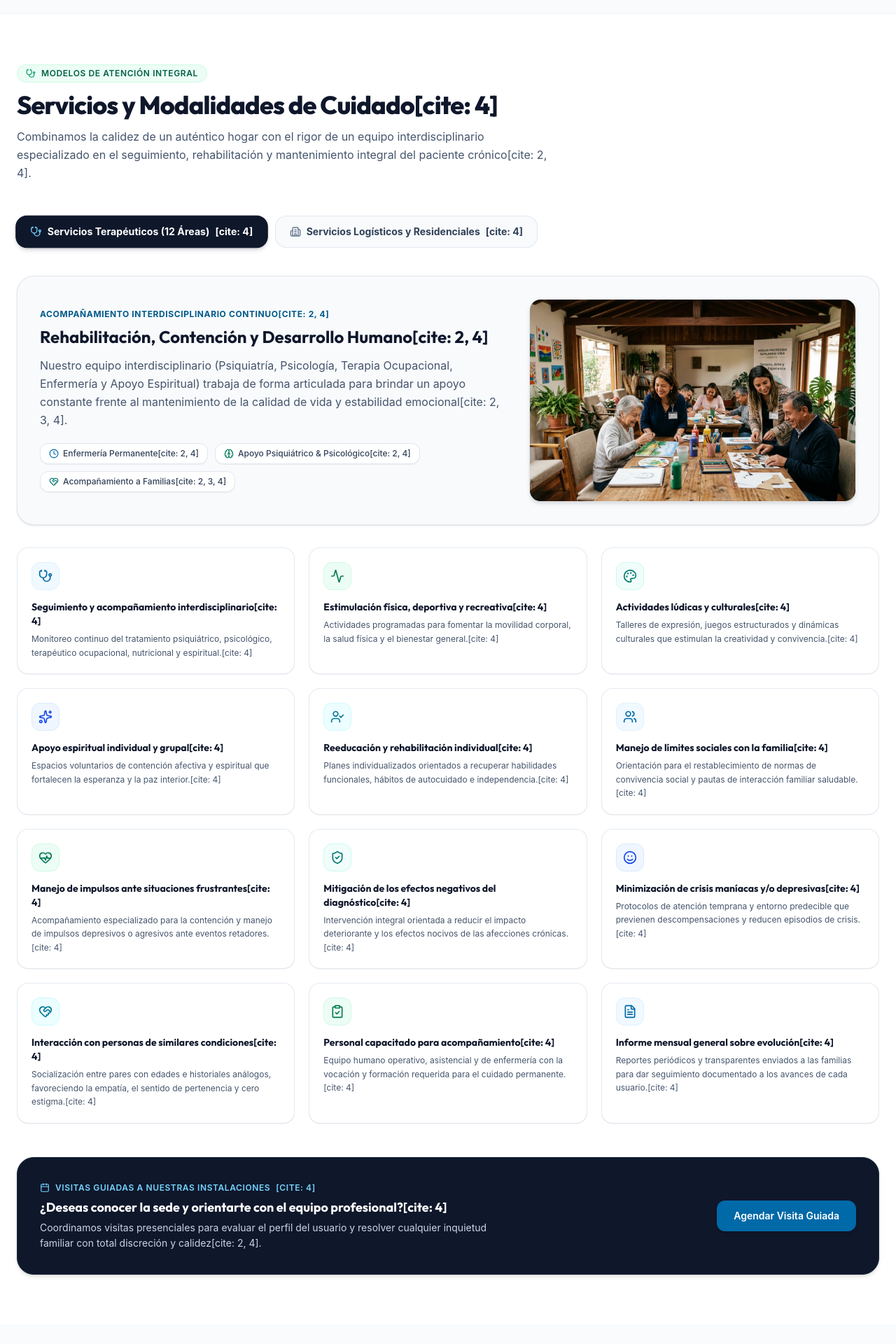
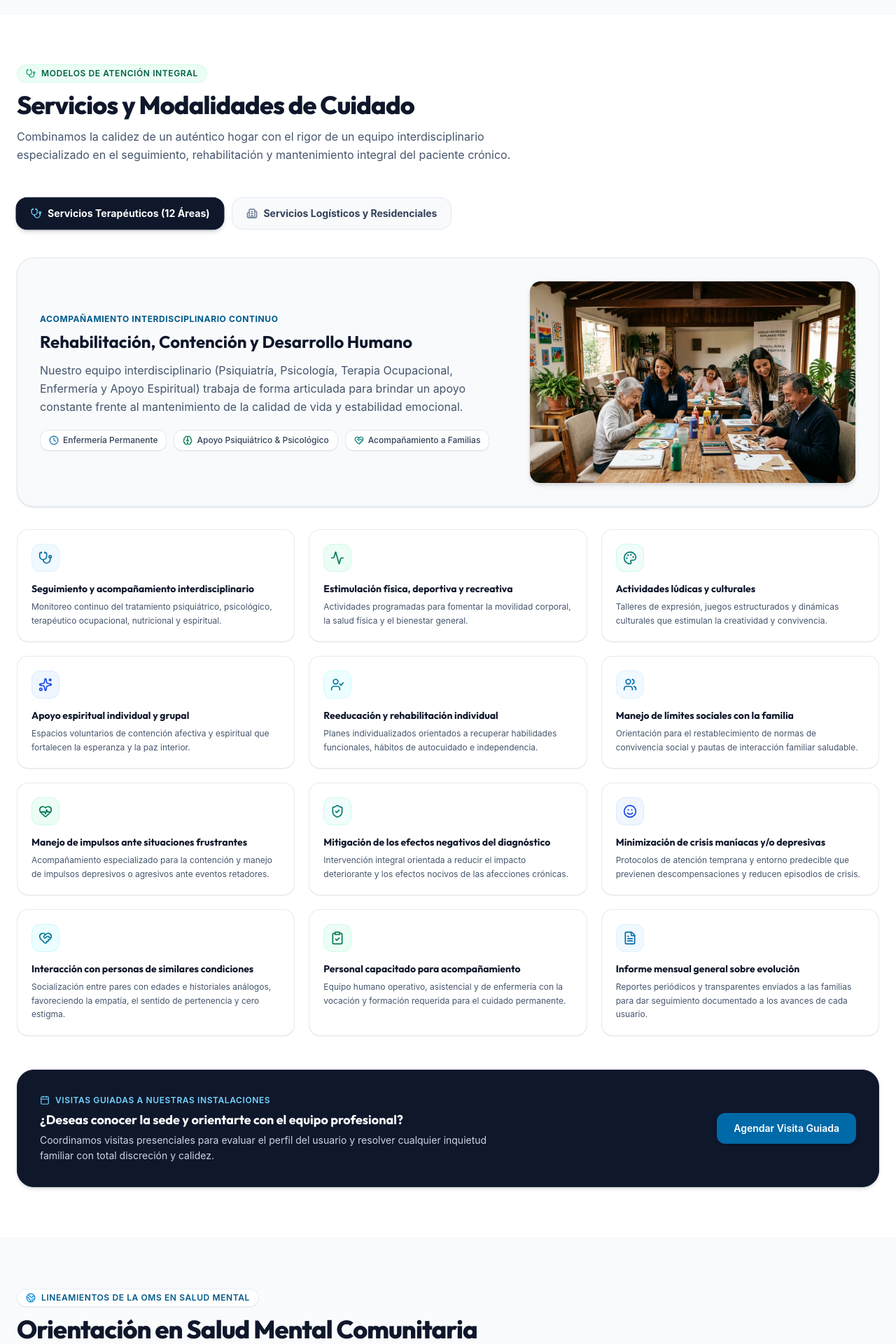
Before and after one commit to alberlismendez0-hue/fundacion-soplandoVida-bogota, a React (Vite) app: page / in a window 1280 px wide. Shown: the part 3360-5280 px from the top of the page at 70% size. Built offline with nearby package versions, Linux system fonts and the light colour scheme.

Commit message:
fix: modificaciones previas

```diff
--- a/src/components/Services.jsx
+++ b/src/components/Services.jsx
@@ -136,11 +136,11 @@ export default function Services({ onOpenSchedule }) {
             <span>Modelos de Atención Integral</span>
           </div>
           <h2 className="text-2xl sm:text-3xl lg:text-4xl font-extrabold text-slate-900 tracking-tight">
-            Servicios y Modalidades de Cuidado[cite: 4]
+            Servicios y Modalidades de Cuidado
           </h2>
           <p className="mt-3 text-slate-600 text-sm sm:text-base leading-relaxed">
             Combinamos la calidez de un auténtico hogar con el rigor de un equipo interdisciplinario
-            especializado en el seguimiento, rehabilitación y mantenimiento integral del paciente crónico[cite: 2, 4].
+            especializado en el seguimiento, rehabilitación y mantenimiento integral del paciente crónico.
           </p>
         </div>
 
@@ -155,7 +155,7 @@ export default function Services({ onOpenSchedule }) {
             }`}
           >
             <Stethoscope className={`w-4 h-4 ${activeCategory === 'terapeuticos' ? 'text-sky-300' : 'text-slate-500'}`} />
-            <span>Servicios Terapéuticos (12 Áreas)</span>[cite: 4]
+            <span>Servicios Terapéuticos (12 Áreas)</span>
           </button>
 
           <button
@@ -167,7 +167,7 @@ export default function Services({ onOpenSchedule }) {
             }`}
           >
             <Building2 className={`w-4 h-4 ${activeCategory === 'residenciales' ? 'text-emerald-300' : 'text-slate-500'}`} />
-            <span>Servicios Logísticos y Residenciales</span>[cite: 4]
+            <span>Servicios Logísticos y Residenciales</span>
           </button>
         </div>
 
@@ -179,26 +179,26 @@ export default function Services({ onOpenSchedule }) {
               <div className="grid grid-cols-1 lg:grid-cols-12 gap-8 items-center">
                 <div className="lg:col-span-7">
                   <span className="text-xs font-bold text-sky-800 uppercase tracking-wider block mb-2">
-                    Acompañamiento Interdisciplinario Continuo[cite: 2, 4]
+                    Acompañamiento Interdisciplinario Continuo
                   </span>
                   <h3 className="text-xl sm:text-2xl font-bold text-slate-900 mb-3">
-                    Rehabilitación, Contención y Desarrollo Humano[cite: 2, 4]
+                    Rehabilitación, Contención y Desarrollo Humano
                   </h3>
                   <p className="text-slate-600 text-sm sm:text-base leading-relaxed mb-5">
-                    Nuestro equipo interdisciplinario (Psiquiatría, Psicología, Terapia Ocupacional, Enfermería y Apoyo Espiritual) trabaja de forma articulada para brindar un apoyo constante frente al mantenimiento de la calidad de vida y estabilidad emocional[cite: 2, 3, 4].
+                    Nuestro equipo interdisciplinario (Psiquiatría, Psicología, Terapia Ocupacional, Enfermería y Apoyo Espiritual) trabaja de forma articulada para brindar un apoyo constante frente al mantenimiento de la calidad de vida y estabilidad emocional.
                   </p>
                   <div className="flex flex-wrap gap-2.5 text-xs text-slate-700 font-medium">
                     <span className="bg-white px-3 py-1.5 rounded-xl border border-slate-200 shadow-2xs flex items-center gap-1.5">
                       <Clock className="w-3.5 h-3.5 text-sky-700" />
-                      Enfermería Permanente[cite: 2, 4]
+                      Enfermería Permanente
                     </span>
                     <span className="bg-white px-3 py-1.5 rounded-xl border border-slate-200 shadow-2xs flex items-center gap-1.5">
                       <Brain className="w-3.5 h-3.5 text-emerald-700" />
-                      Apoyo Psiquiátrico & Psicológico[cite: 2, 4]
+                      Apoyo Psiquiátrico & Psicológico
                     </span>
                     <span className="bg-white px-3 py-1.5 rounded-xl border border-slate-200 shadow-2xs flex items-center gap-1.5">
                       <HeartHandshake className="w-3.5 h-3.5 text-teal-700" />
-                      Acompañamiento a Familias[cite: 2, 3, 4]
+                      Acompañamiento a Familias
                     </span>
                   </div>
                 </div>
@@ -228,10 +228,10 @@ export default function Services({ onOpenSchedule }) {
                         <Icon className="w-5 h-5" />
                       </div>
                       <h4 className="font-bold text-slate-900 text-sm mb-1.5">
-                        {srv.title}[cite: 4]
+                        {srv.title}
                       </h4>
                       <p className="text-slate-600 text-xs leading-relaxed">
-                        {srv.desc}[cite: 4]
+                        {srv.desc}
                       </p>
                     </div>
                   </div>
@@ -249,22 +249,22 @@ export default function Services({ onOpenSchedule }) {
               <div className="grid grid-cols-1 lg:grid-cols-12 gap-8 items-center">
                 <div className="lg:col-span-7">
                   <span className="text-xs font-bold text-emerald-800 uppercase tracking-wider block mb-2">
-                    Comodidad, Nutrición y Convivencia[cite: 4]
+                    Comodidad, Nutrición y Convivencia
                   </span>
                   <h3 className="text-xl sm:text-2xl font-bold text-slate-900 mb-3">
-                    Un Verdadero Hogar: Calidez, Cuidados y Serenidad[cite: 2, 4]
+                    Un Verdadero Hogar: Calidez, Cuidados y Serenidad
                   </h3>
                   <p className="text-slate-600 text-sm sm:text-base leading-relaxed mb-5">
-                    Nuestras instalaciones cuentan con infraestructura propia conformada por distintas áreas (comedor, salas de estar, habitaciones y espacios recreativos) diseñadas con las comodidades y el personal idóneo para albergar dignamente a quienes necesitan de nuestro apoyo[cite: 3, 4].
+                    Nuestras instalaciones cuentan con infraestructura propia conformada por distintas áreas (comedor, salas de estar, habitaciones y espacios recreativos) diseñadas con las comodidades y el personal idóneo para albergar dignamente a quienes necesitan de nuestro apoyo.
                   </p>
                   <div className="flex flex-wrap gap-2.5 text-xs text-slate-700 font-medium">
                     <span className="bg-white px-3 py-1.5 rounded-xl border border-slate-200 shadow-2xs flex items-center gap-1.5">
                       <Utensils className="w-3.5 h-3.5 text-emerald-700" />
-                      Alimentación Balanceada[cite: 4]
+                      Alimentación Balanceada
                     </span>
                     <span className="bg-white px-3 py-1.5 rounded-xl border border-slate-200 shadow-2xs flex items-center gap-1.5">
                       <ShieldCheck className="w-3.5 h-3.5 text-sky-700" />
-                      Infraestructura Propia en Bogotá[cite: 4]
+                      Infraestructura Propia en Bogotá
                     </span>
                   </div>
                 </div>
@@ -294,10 +294,10 @@ export default function Services({ onOpenSchedule }) {
                         <Icon className="w-5 h-5" />
                       </div>
                       <h4 className="font-bold text-slate-900 text-sm mb-2">
-                        {srv.title}[cite: 4]
+                        {srv.title}
                       </h4>
                       <p className="text-slate-600 text-xs leading-relaxed">
-                        {srv.desc}[cite: 4]
+                        {srv.desc}
                       </p>
                     </div>
                   </div>
@@ -312,13 +312,13 @@ export default function Services({ onOpenSchedule }) {
           <div>
             <div className="inline-flex items-center gap-2 text-xs font-semibold text-sky-300 uppercase tracking-wider mb-1.5">
               <Calendar className="w-3.5 h-3.5" />
-              <span>Visitas Guiadas a Nuestras Instalaciones</span>[cite: 4]
+              <span>Visitas Guiadas a Nuestras Instalaciones</span>
             </div>
             <h4 className="text-base sm:text-lg font-bold text-white">
-              ¿Deseas conocer la sede y orientarte con el equipo profesional?[cite: 4]
+              ¿Deseas conocer la sede y orientarte con el equipo profesional?
             </h4>
             <p className="text-xs sm:text-sm text-slate-300 mt-1 max-w-2xl leading-relaxed">
-              Coordinamos visitas presenciales para evaluar el perfil del usuario y resolver cualquier inquietud familiar con total discreción y calidez[cite: 2, 4].
+              Coordinamos visitas presenciales para evaluar el perfil del usuario y resolver cualquier inquietud familiar con total discreción y calidez.
             </p>
           </div>
           <button
```
